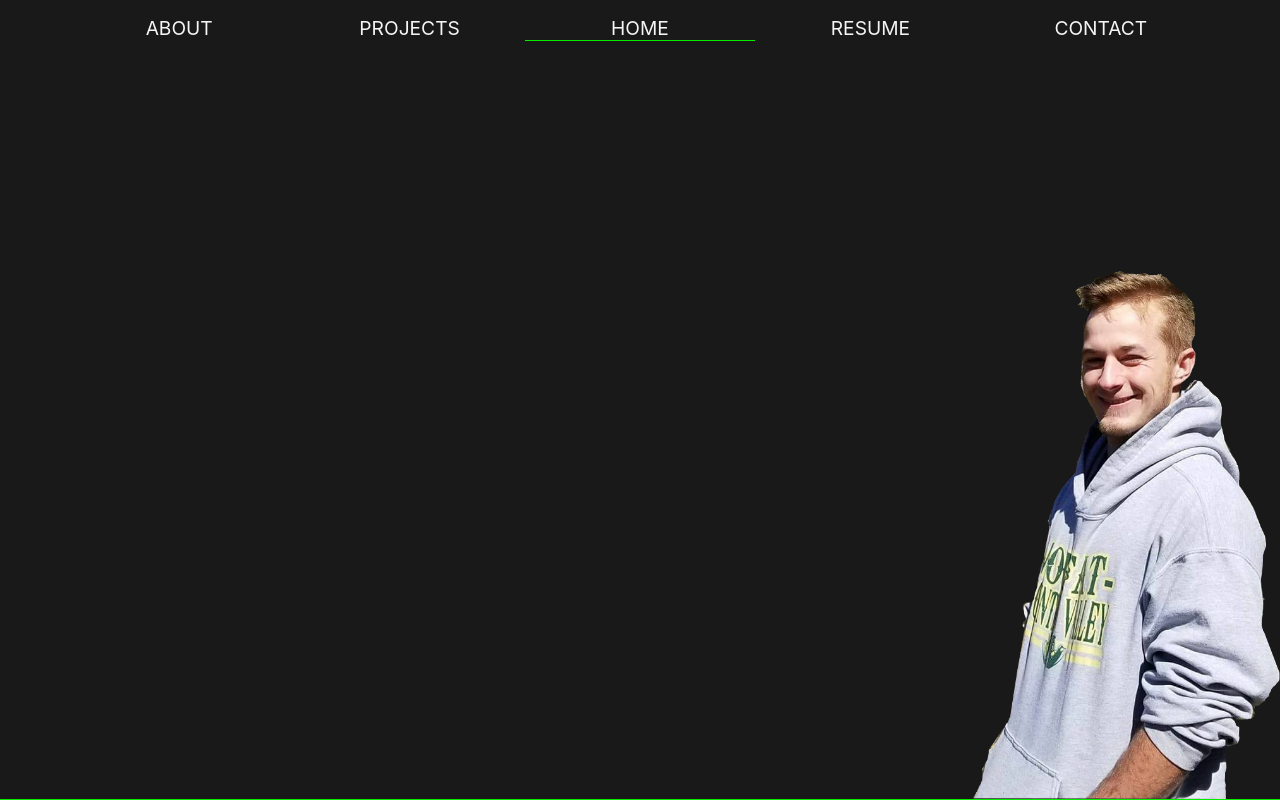
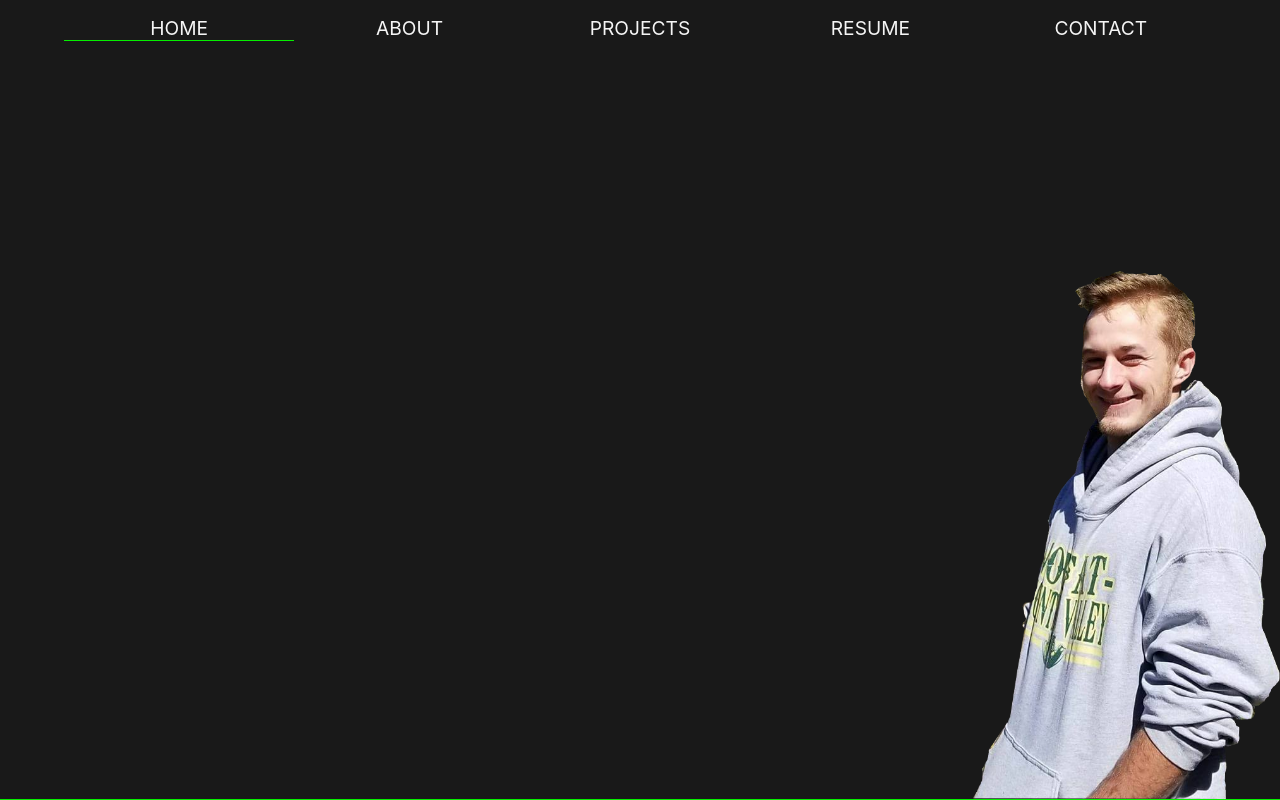
Before and after one commit to Ccooper9893/PortfolioV3, a React (Create React App) app: page / in a window 1280 px wide. Built offline with nearby package versions, Linux system fonts and the light colour scheme.

Commit message:
Adjusting header

```diff
--- a/src/components/Header.js
+++ b/src/components/Header.js
@@ -4,7 +4,13 @@ import './styles/Header.css'
 export default function Header({ currentPage, handlePageChange }) {
     return (
         <div className="header">
+            {/* <li className="name">CODY COOPER</li> */}
             <ul>
+                <li
+                className={ currentPage === 'Home' ? 'activeNav' : 'lazyNav' }
+                onClick={() => handlePageChange('Home')}
+                >HOME</li>
+
                 <li
                 className={ currentPage === 'About' ? 'activeNav' : 'lazyNav' }
                 onClick={() => handlePageChange('About')}
@@ -14,11 +20,6 @@ export default function Header({ currentPage, handlePageChange }) {
                 className={ currentPage === 'Projects' ? 'activeNav' : 'lazyNav' }
                 onClick={() => handlePageChange('Projects')}
                 >PROJECTS</li>
-
-                <li
-                className={ currentPage === 'Home' ? 'activeNav' : 'lazyNav' }
-                onClick={() => handlePageChange('Home')}
-                >HOME</li>
 
                 <li
                 className={ currentPage === 'Resume' ? 'activeNav' : 'lazyNav' }
--- a/src/components/PageContainer.js
+++ b/src/components/PageContainer.js
@@ -24,6 +24,7 @@ export default function PageContainer() {
     };
 
     const handlePageChange = (page) => setCurrentPage(page);
+
     return (
         <div className="pageContainer">
             <Header currentPage={currentPage} handlePageChange={handlePageChange}></Header>
```
